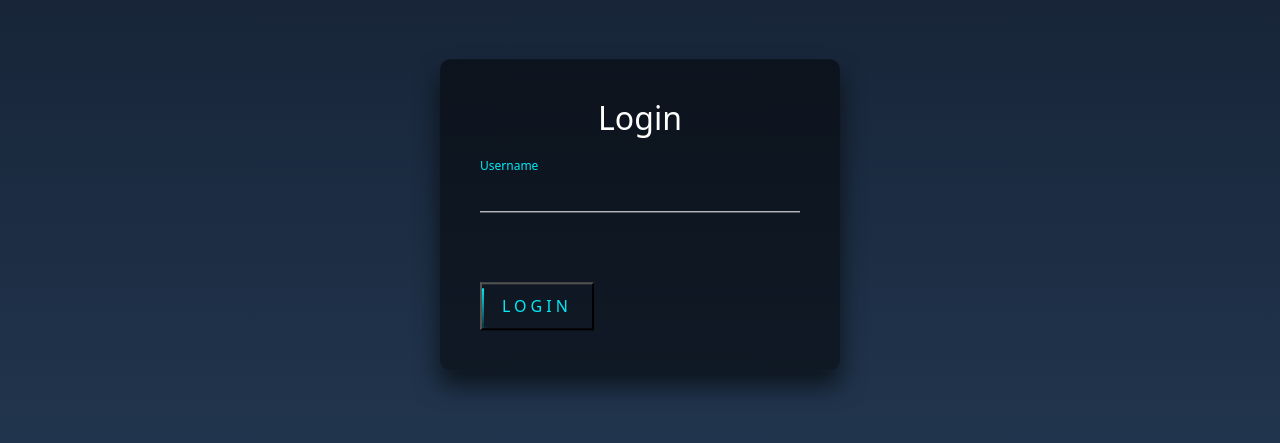
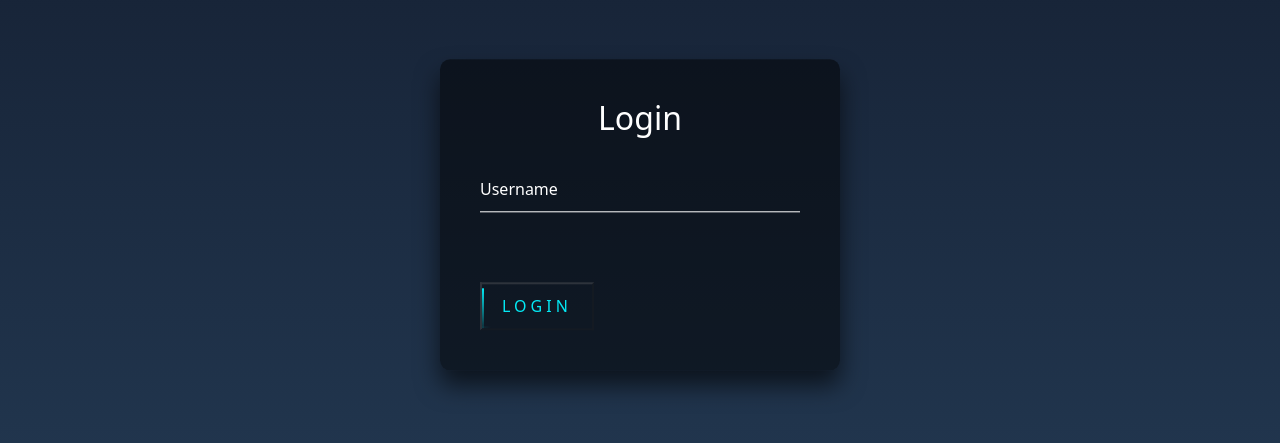
Before and after one commit to Alex87464/MarvelVSDC-SPA-React, a React (Vite) app: page /login in a window 1280 px wide. Shown: the part 185-628 px from the top of the page. Built offline with nearby package versions, Linux system fonts and the light colour scheme.

Commit message:
Fixed the login button top redirect only if the input label git status

```diff
--- a/src/auth/pages/LoginPage.jsx
+++ b/src/auth/pages/LoginPage.jsx
@@ -1,12 +1,23 @@
-import { useContext } from 'react';
+import { useState, useContext } from 'react';
 import { useNavigate } from 'react-router-dom';
 import { AuthContext } from '../context/AuthContext';
 
 export const LoginPage = () => {
   const navigate = useNavigate();
+  const { login } = useContext(AuthContext);
 
-  const { login } = useContext(AuthContext);
+  const [username, setUsername] = useState('');
+
+  const handleUsernameChange = event => {
+    setUsername(event.target.value);
+  };
+
   const handleLogin = () => {
+    if (username.trim() === '') {
+      // El campo de entrada está vacío, no se realiza el inicio de sesión
+      return;
+    }
+
     const lastPath = localStorage.getItem('lastPath') || '/';
 
     login('Persona');
@@ -25,12 +36,19 @@ export const LoginPage = () => {
             <input
               type="text"
               name="username"
-              required={false}
+              value={username}
+              onChange={handleUsernameChange}
+              required={true}
               autoComplete="off"
             />
             <label>Username</label>
           </div>
-          <button className="login-button" href="#" onClick={handleLogin}>
+          <button
+            className="login-button"
+            href="#"
+            onClick={handleLogin}
+            disabled={username.trim() === ''}
+          >
             <span></span>
             <span></span>
             <span></span>
```
